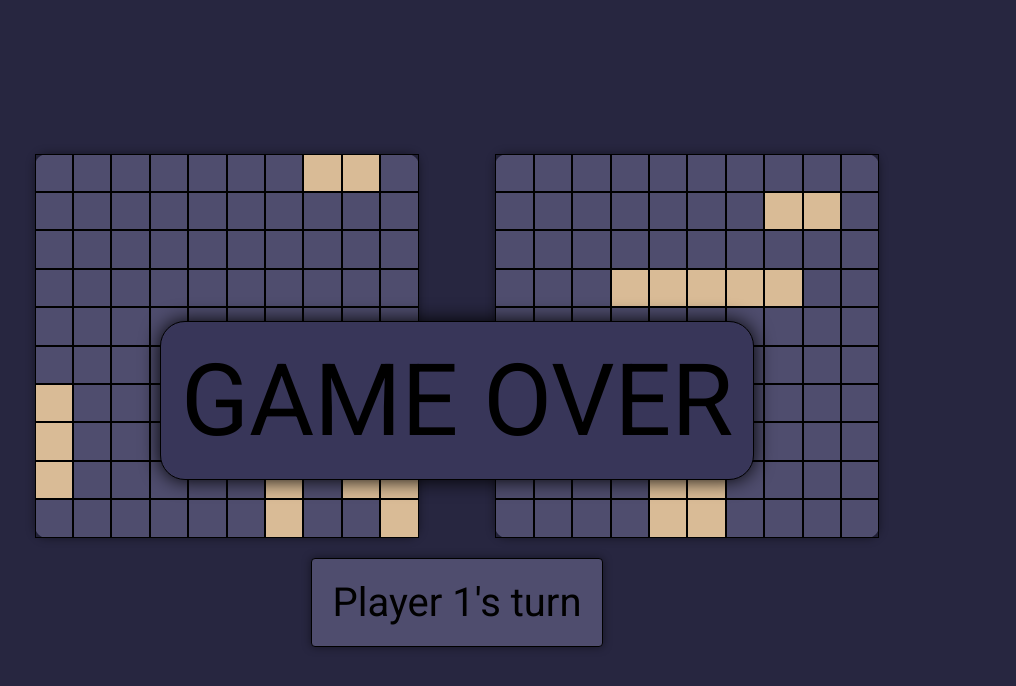
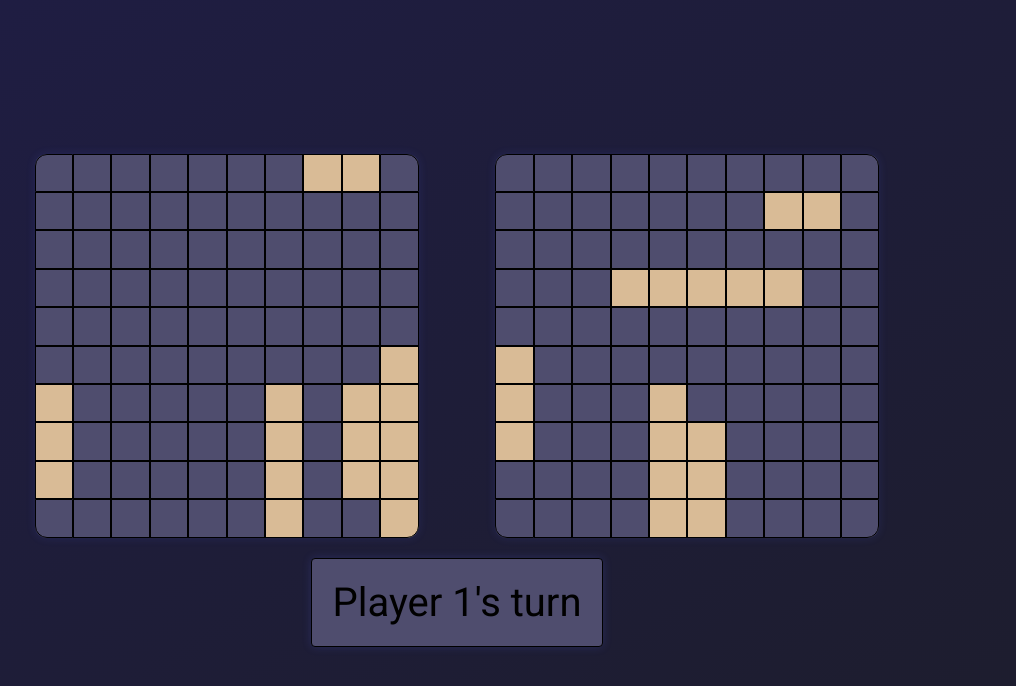
Before and after one commit to GhidBase/battleship, a website with bundled scripts: page index.html in a window 1280 px wide. Shown: the whole page, without its empty margins (183-1199 px from the left). Built offline with nearby package versions, Linux system fonts and the light colour scheme.

Commit message:
Adjust CSS and remove game over panel

```diff
--- a/index.html
+++ b/index.html
@@ -223,7 +223,6 @@
         <div id="message-panel">
             <p>Player 1's turn</p>
         </div>
-        <div class="game-over">GAME OVER</div>
 
         <script type="module" src="main.js"></script>
     </body>
--- a/javascript/ui-controller.js
+++ b/javascript/ui-controller.js
@@ -37,6 +37,20 @@ export class UIController {
     createCell(board, x, y) {
         let cell = document.createElement("div");
         cell.classList.add("cell");
+        // ======= Assign Corner Graphics ============
+        if (x == 0 && y == 9) {
+            cell.classList.add("bottom-left");
+        }
+        if (x == 9 && y == 9) {
+            cell.classList.add("bottom-right");
+        }
+        if (x == 0 && y == 0) {
+            cell.classList.add("top-left");
+        }
+        if (x == 9 && y == 0) {
+            cell.classList.add("top-right");
+        }
+
         board.append(cell);
         cell.addEventListener("click", () => {
             if (board == this.player1) {
@@ -126,7 +140,7 @@ export class UIController {
                 message1 = "Player 2 wins!";
                 break;
             case "sunk":
-                message1 = "Ship sunk!"
+                message1 = "Ship sunk!";
         }
         let message2 = turn == 1 ? "Player 2's turn" : "Player 1's turn";
         if (result == "wrong turn") {
--- a/styles.css
+++ b/styles.css
@@ -1,5 +1,7 @@
 :root {
     --background: #272640;
+    --background2: #1f1d44;
+    --background3: #1d1d2c;
     --panel: #383659;
     --game-board: #4f4d6e;
     --miss: #3f3e4d;
@@ -9,7 +11,11 @@
 }
 
 body {
-    background-color: var(--background);
+    background-image: linear-gradient(
+        to bottom right,
+        var(--background2),
+        var(--background3)
+    );
     width: 100dvw;
     height: 100dvh;
     margin: 0;
@@ -43,11 +49,25 @@ body {
     grid-template-columns: repeat(10, 1fr);
     grid-template-rows: repeat(10, 1fr);
 
-    box-shadow: 0px 0px 10px rgba(0, 0, 0, 0.45);
+    box-shadow: 0px 0px 10px #5a6dff23;
 }
 
 .cell {
     border: black solid 1px;
+}
+
+.top-left {
+    border-radius: 12px 0 0 0;
+}
+
+.top-right {
+    border-radius: 0 12px 0 0;
+}
+.bottom-left {
+    border-radius: 0 0 0 12px;
+}
+.bottom-right {
+    border-radius: 0 0 12px 0;
 }
 
 .cell:hover {
@@ -79,20 +99,10 @@ body {
 
     border: 1px solid black;
     border-radius: 0.25em;
-    box-shadow: 0px 0px 10px rgba(0, 0, 0, 0.45);
+    box-shadow: 0px 0px 10px #5a6dff2f;
 }
 
 #message-panel p {
     margin: 20px;
     font-size: 40px;
 }
-
-.game-over {
-    position: absolute;
-    font-size: 100px;
-    background-color: var(--panel);
-    border: 1px solid black;
-    border-radius: 0.25em;
-    box-shadow: 0px 0px 20px rgba(0, 0, 0, 1);
-    padding: 20px;
-}
```
